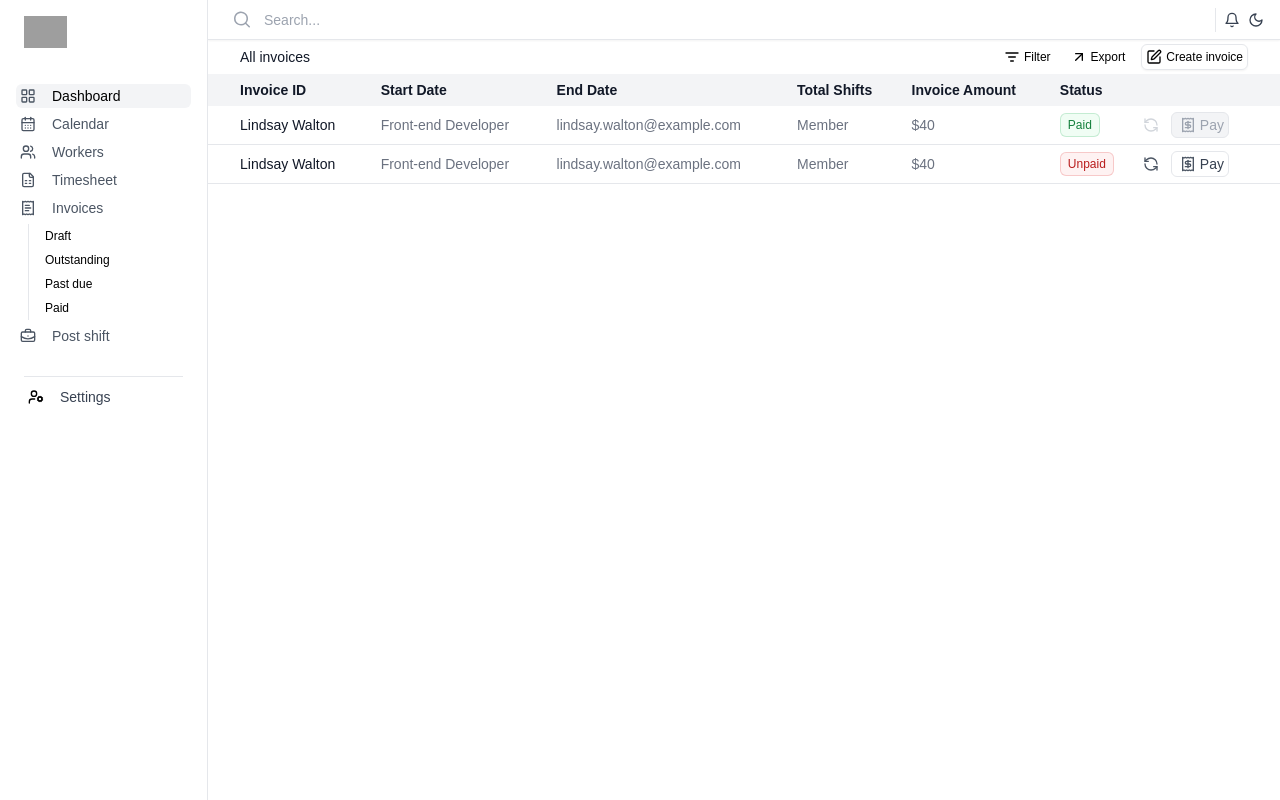
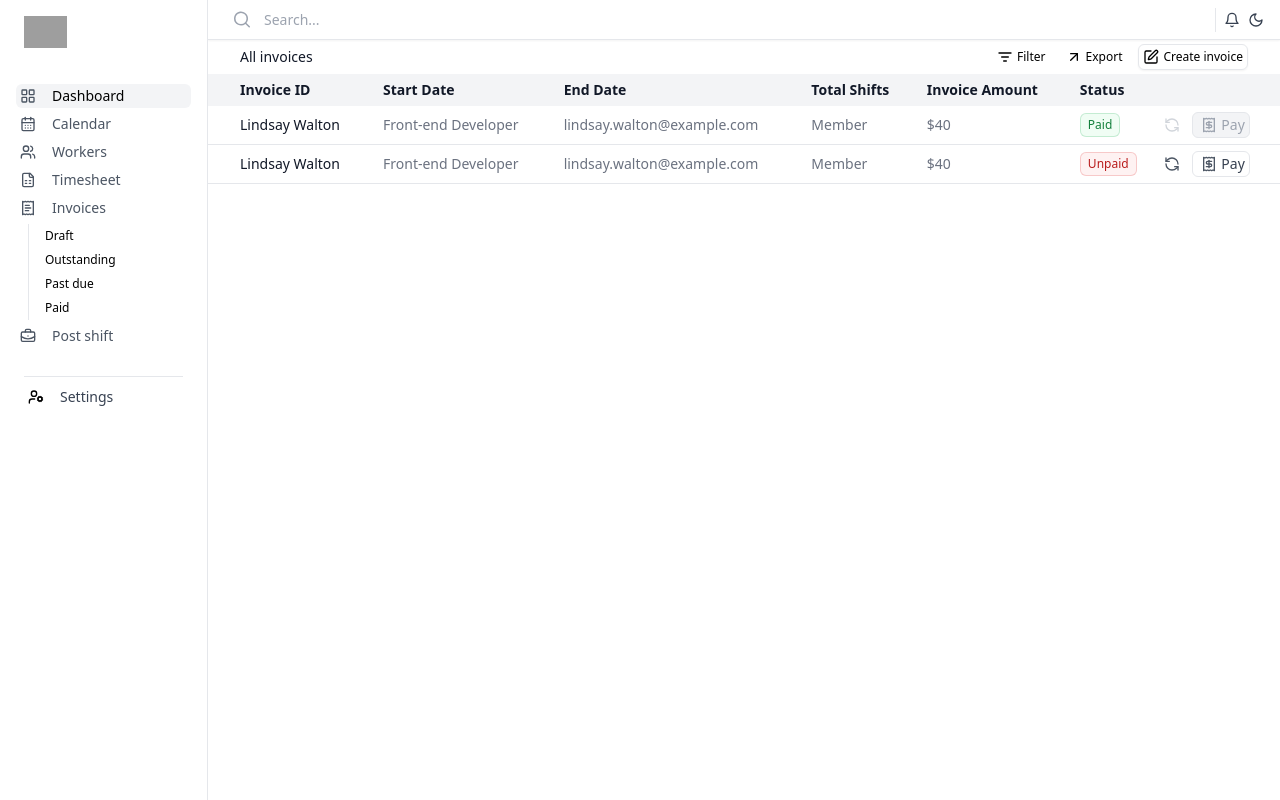
Before and after one commit to rasha-hantash/fullstack-traba-copy-cat, a Next.js app in the folder frontend/: page / in a window 1280 px wide. Built offline with nearby package versions, Linux system fonts and the light colour scheme; grey boxes are pictures that could not be loaded.

Commit message:
fix flex issues

```diff
--- a/frontend/app/globals.css
+++ b/frontend/app/globals.css
@@ -1,26 +1,3 @@
 @tailwind base;
 @tailwind components;
 @tailwind utilities;
-
-@layer base {
-  :root {
-    --background: 0 0% 100%;
-    --foreground: 0 0% 9%;
-  }
-
-  /* .dark {
-    --background: 0 0% 4%;
-    --foreground: 0 0% 93%;
-  } */
-}
-
-body {
-  @apply bg-background text-foreground;
-  font-family: Arial, Helvetica, sans-serif;
-}
-
-@layer utilities {
-  .text-balance {
-    text-wrap: balance;
-  }
-}
--- a/frontend/app/page.tsx
+++ b/frontend/app/page.tsx
@@ -3,101 +3,8 @@ import Sidebar from "../components/Sidebar";
 
 export default function Home() {
   return (
-    <Sidebar />
-    // <div className="grid grid-rows-[20px_1fr_20px] items-center justify-items-center min-h-screen p-8 pb-20 gap-16 sm:p-20 font-[family-name:var(--font-geist-sans)]">
-    //   <main className="flex flex-col gap-8 row-start-2 items-center sm:items-start">
-    //     <Image
-    //       className="dark:invert"
-    //       src="https://nextjs.org/icons/next.svg"
-    //       alt="Next.js logo"
-    //       width={180}
-    //       height={38}
-    //       priority
-    //     />
-    //     <ol className="list-inside list-decimal text-sm text-center sm:text-left font-[family-name:var(--font-geist-mono)]">
-    //       <li className="mb-2">
-    //         Get started by editing{" "}
-    //         <code className="bg-black/[.05] dark:bg-white/[.06] px-1 py-0.5 rounded font-semibold">
-    //           app/page.tsx
-    //         </code>
-    //         .
-    //       </li>
-    //       <li>Save and see your changes instantly.</li>
-    //     </ol>
-
-    //     <div className="flex gap-4 items-center flex-col sm:flex-row">
-    //       <a
-    //         className="rounded-full border border-solid border-transparent transition-colors flex items-center justify-center bg-foreground text-background gap-2 hover:bg-[#383838] dark:hover:bg-[#ccc] text-sm sm:text-base h-10 sm:h-12 px-4 sm:px-5"
-    //         href="https://vercel.com/new?utm_source=create-next-app&utm_medium=appdir-template-tw&utm_campaign=create-next-app"
-    //         target="_blank"
-    //         rel="noopener noreferrer"
-    //       >
-    //         <Image
-    //           className="dark:invert"
-    //           src="https://nextjs.org/icons/vercel.svg"
-    //           alt="Vercel logomark"
-    //           width={20}
-    //           height={20}
-    //         />
-    //         Deploy now
-    //       </a>
-    //       <a
-    //         className="rounded-full border border-solid border-black/[.08] dark:border-white/[.145] transition-colors flex items-center justify-center hover:bg-[#f2f2f2] dark:hover:bg-[#1a1a1a] hover:border-transparent text-sm sm:text-base h-10 sm:h-12 px-4 sm:px-5 sm:min-w-44"
-    //         href="https://nextjs.org/docs?utm_source=create-next-app&utm_medium=appdir-template-tw&utm_campaign=create-next-app"
-    //         target="_blank"
-    //         rel="noopener noreferrer"
-    //       >
-    //         Read our docs
-    //       </a>
-    //     </div>
-    //   </main>
-    //   <footer className="row-start-3 flex gap-6 flex-wrap items-center justify-center">
-    //     <a
-    //       className="flex items-center gap-2 hover:underline hover:underline-offset-4"
-    //       href="https://nextjs.org/learn?utm_source=create-next-app&utm_medium=appdir-template-tw&utm_campaign=create-next-app"
-    //       target="_blank"
-    //       rel="noopener noreferrer"
-    //     >
-    //       <Image
-    //         aria-hidden
-    //         src="https://nextjs.org/icons/file.svg"
-    //         alt="File icon"
-    //         width={16}
-    //         height={16}
-    //       />
-    //       Learn
-    //     </a>
-    //     <a
-    //       className="flex items-center gap-2 hover:underline hover:underline-offset-4"
-    //       href="https://vercel.com/templates?framework=next.js&utm_source=create-next-app&utm_medium=appdir-template-tw&utm_campaign=create-next-app"
-    //       target="_blank"
-    //       rel="noopener noreferrer"
-    //     >
-    //       <Image
-    //         aria-hidden
-    //         src="https://nextjs.org/icons/window.svg"
-    //         alt="Window icon"
-    //         width={16}
-    //         height={16}
-    //       />
-    //       Examples
-    //     </a>
-    //     <a
-    //       className="flex items-center gap-2 hover:underline hover:underline-offset-4"
-    //       href="https://nextjs.org?utm_source=create-next-app&utm_medium=appdir-template-tw&utm_campaign=create-next-app"
-    //       target="_blank"
-    //       rel="noopener noreferrer"
-    //     >
-    //       <Image
-    //         aria-hidden
-    //         src="https://nextjs.org/icons/globe.svg"
-    //         alt="Globe icon"
-    //         width={16}
-    //         height={16}
-    //       />
-    //       Go to nextjs.org →
-    //     </a>
-    //   </footer>
-    // </div>
+    <div>
+          <Sidebar />
+    </div>
   );
 }
--- a/frontend/components/Invoices.tsx
+++ b/frontend/components/Invoices.tsx
@@ -24,10 +24,10 @@ const people = [
   // More people...
 ];
 
-export default function Example() {
+export default function Invoices() {
   return (
     <div>
-      <div className="mb-1 sm:flex sm:items-center">
+      <div className="mb-1 flex sm:items-center">
         <div className="sm:flex-auto">
           <h1 className="text-sm  text-gray-900">All invoices</h1>
         </div>
@@ -46,75 +46,70 @@ export default function Example() {
         </button>
       </div>
 
-      <div className="flow-root">
+      <div className=" flow-root">
         <div className="-mx-4  sm:-mx-6 lg:-mx-8">
-          <div className="bg-gray-100 align-middle">
+          <div className="dark:bg-black bg-gray-100 align-middle">
             <table className="min-w-full">
-              <thead className="mx-2 min-w-full">
+              <thead className=" mx-2 min-w-full">
                 <tr>
                   <th
                     scope="col"
-                    className="py-1.5 pl-4 pr-3 text-left text-sm font-semibold text-gray-900 sm:pl-6 lg:pl-8"
+                    className="dark:text-white py-1.5 pl-4 pr-3 text-left text-sm font-semibold text-gray-900 sm:pl-6 lg:pl-8"
                   >
                     Invoice ID
                   </th>
                   <th
                     scope="col"
-                    className="py-1.5 px-3 text-left text-sm font-semibold text-gray-900"
+                    className="dark:text-white py-1.5 px-3 text-left text-sm font-semibold text-gray-900"
                   >
                     Start Date
                   </th>
                   <th
                     scope="col"
-                    className="py-1.5 px-3 text-left text-sm font-semibold text-gray-900"
+                    className="dark:text-white py-1.5 px-3 text-left text-sm font-semibold text-gray-900"
                   >
                     End Date
                   </th>
                   <th
                     scope="col"
-                    className="py-1.5 px-3  text-left text-sm font-semibold text-gray-900"
+                    className="dark:text-white  py-1.5 px-3  text-left text-sm font-semibold text-gray-900"
                   >
                     Total Shifts
                   </th>
                   <th
                     scope="col"
-                    className="py-1.5 px-3  text-left text-sm font-semibold text-gray-900"
+                    className="dark:text-white py-1.5 px-3  text-left text-sm font-semibold text-gray-900"
                   >
                     Invoice Amount
                   </th>
                   <th
                     scope="col"
-                    className="py-1.5 px-3 text-left text-sm font-semibold text-gray-900"
+                    className="dark:text-white py-1.5 px-3 text-left text-sm font-semibold text-gray-900"
                   >
                     Status
                   </th>
-                  <th
-                    scope="col"
-                    className="py-1.5 relative pl-3 pr-4 sm:pr-6 lg:pr-8"
-                  >
-                    <span className="sr-only">Edit</span>
-                  </th>
+
                 </tr>
               </thead>
-              <tbody className="divide-y divide-gray-200 bg-white">
+              <tbody className="dark:bg-black divide-y divide-gray-200 bg-white">
                 {people.map((person) => (
                   <tr key={person.email}>
-                    <td className="whitespace-nowrap py-1.5 pl-4 pr-3 text-sm font-medium text-gray-900 sm:pl-6 lg:pl-8">
+                    <td className="dark:text-white whitespace-nowrap py-1.5 pl-4 pr-3 text-sm font-medium text-gray-900 sm:pl-6 lg:pl-8">
                       {person.name}
                     </td>
-                    <td className="whitespace-nowrap px-3 py-1.5 text-sm text-gray-500">
+                    <td className="dark:text-white whitespace-nowrap px-3 py-1.5 text-sm text-gray-500">
                       {person.title}
                     </td>
-                    <td className="whitespace-nowrap px-3 py-1.5 text-sm text-gray-500">
+                    <td className="dark:text-white whitespace-nowrap px-3 py-1.5 text-sm text-gray-500">
                       {person.email}
                     </td>
-                    <td className="whitespace-nowrap px-3 py-1.5 text-sm text-gray-500">
+                    <td className="dark:text-white whitespace-nowrap px-3 py-1.5 text-sm text-gray-500">
                       {person.role}
                     </td>
-                    <td className="whitespace-nowrap px-3 py-1.5 text-sm text-gray-500">
+                    <td className="dark:text-white whitespace-nowrap px-3 py-1.5 text-sm text-gray-500">
                       $40
                     </td>
-                    <td className="whitespace-nowrap px-3 py-1.5 text-sm text-gray-500">
+                    <td className="dark:text-white whitespace-nowrap px-3 py-1.5 text-sm text-gray-500">
                       <span
                         className={`inline-flex items-center rounded-md px-2 py-1 text-xs font-medium ring-1 ring-inset ${
                           person.status.toLowerCase() === "unpaid"
@@ -125,7 +120,7 @@ export default function Example() {
                         {person.status}
                       </span>
                     </td>
-                    <td className="flex items-center relative whitespace-nowrap py-1.5 pr-4 text-right text-sm font-medium sm:pr-6 lg:pr-8">
+                    <td className="flex items-center relative whitespace-nowrap py-1.5 pr-4 text-right text-sm font-medium ">
                       <a
                         className={
                           person.status.toLowerCase() === "paid"
--- a/frontend/tailwind.config.ts
+++ b/frontend/tailwind.config.ts
@@ -8,12 +8,12 @@ const config: Config = {
     "./app/**/*.{js,ts,jsx,tsx,mdx}",
   ],
   theme: {
-    extend: {
-      colors: {
-        background: "var(--background)",
-        foreground: "var(--foreground)",
-      },
-    },
+    // extend: {
+    //   colors: {
+    //     background: "var(--background)",
+    //     foreground: "var(--foreground)",
+    //   },
+    // },
   },
   plugins: [
     require('@tailwindcss/forms'),
```
